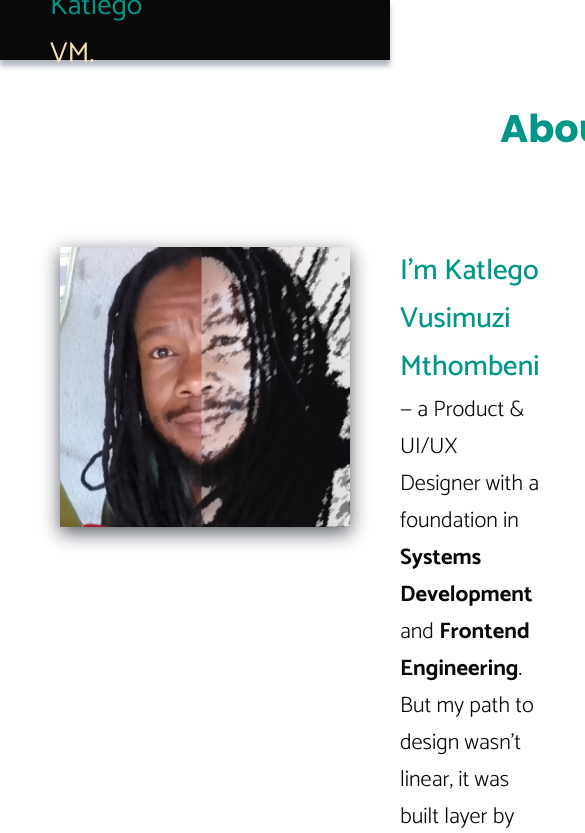
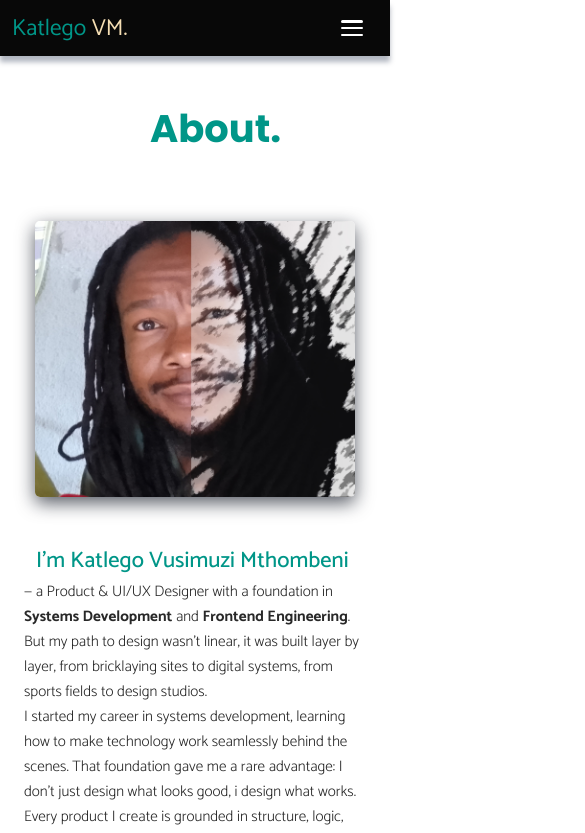
Before and after one commit to VusiKay/vusi-portfolio-new, a React (Vite) app: page /about in a window 390 px wide. Shown: the top 833 px of the page, 585 px wide, since content can reach past the window. Built offline with nearby package versions, Linux system fonts and the light colour scheme.

Commit message:
feat: add full mobile and tablet responsiveness with hamburger menu

```diff
--- a/index.html
+++ b/index.html
@@ -2,14 +2,14 @@
 <html lang="en">
   <head>
     <meta charset="UTF-8" />
-    <link rel="icon" type="image/svg+xml" href="/vite.svg" />
+
     <meta name="viewport" content="width=device-width, initial-scale=1.0" />
 
     <link rel="preconnect" href="https://fonts.googleapis.com">
 <link rel="preconnect" href="https://fonts.gstatic.com" crossorigin>
 <link href="https://fonts.googleapis.com/css2?family=Catamaran:wght@300;400;500;600;700&family=Montserrat:wght@300;400;500;600;700&family=Poppins:wght@300;400;500;600;700&display=swap" rel="stylesheet">
 
-    <title>My Portfolio</title>
+    <title>Vusi's Portfolio</title>
   </head>
   <body>
     <div id="root"></div>
--- a/src/Components/Layout/Header.jsx
+++ b/src/Components/Layout/Header.jsx
@@ -1,37 +1,55 @@
 import { Link } from "react-router-dom";
+import { useState } from "react";
 
-function Header(){
+function Header() {
+  const [menuOpen, setMenuOpen] = useState(false);
 
-    const style = {
+  const toggleMenu = () => setMenuOpen(!menuOpen);
+  const closeMenu = () => setMenuOpen(false);
 
-       color: 'wheat'
-    };
+  const style = { color: "wheat" };
 
-    return(
-
-
+  return (
     <>
-
       <div className="header-container">
-           <Link className="logo-link" to="/home"><p className="logo">Katlego <span style={style}>VM.</span></p></Link>
-
+        <Link className="logo-link" to="/home">
+          <p className="logo">
+            Katlego <span style={style}>VM.</span>
+          </p>
+        </Link>
 
         <div className="links-container">
-                      <Link className="menu-links" to="/home">Home</Link>
-             <Link className="menu-links" to="/about">About</Link>
-             <Link className="menu-links" to="/projects">Projects</Link>
-             <Link className="menu-links" to="/contact">Contact</Link>
+          <Link className="menu-links" to="/home">
+            Home
+          </Link>
+          <Link className="menu-links" to="/about">
+            About
+          </Link>
+          <Link className="menu-links" to="/projects">
+            Projects
+          </Link>
+          <Link className="menu-links" to="/contact">
+            Contact
+          </Link>
         </div>
 
+        {/* Hamburger icon for mobile/tablet */}
+        <div className={`hamburger ${menuOpen ? "active" : ""}`} onClick={toggleMenu}>
+          <span className="bar"></span>
+          <span className="bar"></span>
+          <span className="bar"></span>
+        </div>
+      </div>
 
-
-
-
-
+      {/* Overlay menu */}
+      <div className={`mobile-menu ${menuOpen ? "open" : ""}`}>
+        <Link onClick={closeMenu} to="/home">Home</Link>
+        <Link onClick={closeMenu} to="/about">About</Link>
+        <Link onClick={closeMenu} to="/projects">Projects</Link>
+        <Link onClick={closeMenu} to="/contact">Contact</Link>
       </div>
     </>
+  );
+}
 
-
-    )
-}
-export default Header
+export default Header;
--- a/src/Components/ProjectsGrid.jsx
+++ b/src/Components/ProjectsGrid.jsx
@@ -25,7 +25,7 @@ export default function ProjectsGrid() {
           A community-driven ride-hailing platform designed to connect passengers with reliable local drivers,
            promoting safety and trust within communities.
         </p>
-        <Link to="/projects/ridelocal" className="project-link">
+        <Link to="/projects/edgecon" className="project-link">
   <span>View project</span>
   <svg className="arrow-icon" xmlns="http://www.w3.org/2000/svg" width="20" height="20" viewBox="0 0 24 24">
     <path fill="currentColor" d="M12 4l1.41 1.41L8.83 10H20v2H8.83l4.58 4.59L12 18l-8-8z"/>
--- a/src/Contact.css
+++ b/src/Contact.css
@@ -128,7 +128,8 @@
     border-radius: 10px;
     border: 1px solid #f0f5fb;
     font-family: var(--font-body);
-
+    line-height: 1.7rem;
+    font-size: 1rem;
   }
 
   .contact-tags {
@@ -278,6 +279,18 @@
     .contact-info {
       order: 1;
     }
+    .contact-img{
+      width: 100%;
+      height: 33vh;
+
+     }
+
+
+    .contact-title {
+      margin-top: -15px;
+    }
+
+
   }
 
   @media (max-width: 480px) {
@@ -296,4 +309,5 @@
     .contact-cards {
       grid-template-columns: 1fr;
     }
+
   }
--- a/src/ProjectsGrid.css
+++ b/src/ProjectsGrid.css
@@ -12,7 +12,11 @@
   --font-alt: 'Montserrat', sans-serif;
   --primary-color: #009688;
 }
-
+/* Prevent horizontal scroll */
+html, body {
+  overflow-x: hidden;
+  max-width: 100%;
+}
 /* === Grid Layout === */
 .project-grid {
   display: grid;
@@ -115,16 +119,20 @@ font-family: var(--font-body);
 
 /* === Responsive tweaks === */
 @media (max-width: 768px) {
-  .projects-grid {
-    padding: 40px 20px;
-    gap: 28px;
+  .project-grid {
+    grid-template-columns: 1fr;
+    padding: 28px 14px;                 /* comfortable side spacing on phones */
+    gap: 20px;
   }
+  .project-img { height: 260px; padding: 6px; }
+  .project-content { padding: 16px; }
+}
 
-  .project-img {
-    height: 280px;
-  }
-
-  .project-title {
-    font-size: 1.25rem;
-  }
+/* Extra small phones */
+@media (max-width: 420px) {
+  .project-grid { padding: 20px 12px; gap: 16px; }
+  .project-img { height: 200px; padding: 6px; }
+  .project-content { padding: 12px; }
+  .project-title { font-size: 1.15rem; }
+  .project-link { padding: 7px 12px; font-size: 0.95rem; }
 }
--- a/src/index.css
+++ b/src/index.css
@@ -29,6 +29,7 @@ html, body, #root { height: 100%; margin: 0; padding: 0;  }
 .header-container {
   display: flex;
   align-items: center;
+  justify-content: space-between;
   height: 60px;
   background-color: rgba(7, 7, 7, 0.993);
   box-shadow: 0 6px 5px rgba(25, 40, 68, 0.336);
@@ -130,11 +131,13 @@ font-size: 1.4rem;
   font-size: 2rem;
   margin-left: 500px;
   margin-top: 50px;
+
 }
 
 
 .journey-txt {
   background-color: #f4f7f62c;
+  line-height: 2rem;
   font-weight: 100;
   margin-right: 50px;
   font-family: var(--font-body);
@@ -142,10 +145,12 @@ font-size: 1.4rem;
   margin-left: 50px;
   padding: 80px;
   box-shadow: 0 6px 18px rgba(25, 40, 68, 0.336);
+  color: rgba(8, 8, 8, 0.87);
 }
 
 .beyond-the-screen {
   background-color: #b8e6d62c;
+  line-height: 2rem;
   font-weight: 100;
   margin-right: 50px;
   font-family: var(--font-body);
@@ -153,6 +158,7 @@ font-size: 1.4rem;
   margin-left: 50px;
   padding: 80px;
   box-shadow: 0 6px 18px rgba(25, 40, 68, 0.336);
+  color: rgba(8, 8, 8, 0.87);
 }
 
 .introduction-txt{
@@ -168,13 +174,21 @@ font-size: 1.4rem;
   font-weight: 500;
   color: #009688;
 font-size: 1.8rem;
+
 }
+.explanation-txt{
+  line-height:2rem;
+  color: rgba(8, 8, 8, 0.87);
+}
+
+
 
 .home-card-img{
   padding-left: 50px;
   padding-bottom: 50px;
   height: 500px;
   width: 700px;
+
 }
 
 .my-image{
@@ -182,9 +196,9 @@ font-size: 1.8rem;
   margin-left: 50px ;
 
   height: 280px;
-  width: 290px;
+  width: 310px;
   margin-top: 50px;
-
+  border-radius: 5px;
 }
 
 .selected-work-txt h2{
@@ -284,3 +298,200 @@ font-size: 1.8rem;
 
 
 }
+
+
+/* -----------------------------
+  Mobile + Tablet responsive overrides
+  Place AFTER your main CSS
+  Tablet: <= 1024px
+  Mobile: <= 640px
+------------------------------*/
+
+
+
+
+
+/* safety: ensure header space for content */
+main, .projects-page, .page-content { padding-top: 60px; }
+
+/* ---------------- Tablet + Mobile (<=1024px) ---------------- */
+@media (max-width: 1024px) {
+
+  /* Header / nav adjustments */
+  .logo { margin-left: 24px; font-size: 1.6rem; }
+  .links-container { display: none !important; margin-left: auto; }
+  .menu-links { font-size: 1.15rem; margin-left: 18px; }
+
+  /* Hide desktop-only elements */
+  .desktop-only { display: none !important; }
+
+  /* Hide very wide desktop offsets */
+  .header-txt, .my-journey, .selected-work-txt h2, .selected-work-txt p {
+    margin-left: 150px;
+  }
+
+  /* Desktop large left offsets -> responsive padding */
+  .logo, .journey-txt, .beyond-the-screen, .introduction-txt,
+  .home-card-img, .selected-work-txt p {
+    margin-left: 24px;
+    margin-right: 24px;
+
+  }
+
+  /* Hero adjustments */
+  .hero { width: 100vw; height: 85vh; min-height: 520px; }
+  .hero-img { height: 100%; width: 100%; object-fit: cover; margin-top: 0; }
+
+  /* Main content stacks and uses smaller margins */
+  .main-content, .about-container {
+    flex-wrap: wrap;
+    gap: 20px;
+    margin: 80px 20px 24px 20px;
+    font-size: 1.25rem;
+  }
+
+  /* Cards / large blocks */
+  .journey-txt, .beyond-the-screen { padding: 36px; margin: 24px; }
+
+  .home-card-img { width: 100%; height: auto; padding-left: 0; padding-bottom: 24px; }
+
+  /* Images scale down */
+  .thumbnail { width: 100%; height: auto; max-height: 360px; object-fit: cover; }
+
+  /* Skills grid padding & gap */
+  .skills-grid { padding: 0 20px; gap: 20px; }
+
+  /* Footer smaller */
+  .footer { font-size: 1.25rem; height: 56px; }
+
+  /* Mobile hamburger menu */
+  .mobile-menu-btn, .hamburger {
+    display: inline-flex;
+    align-items: center;
+    justify-content: center;
+  }
+
+  .hamburger {
+    display: flex;
+    flex-direction: column;
+    justify-content: space-between;
+    width: 25px;
+    height: 18px;
+    cursor: pointer;
+    margin-right: 25px;
+    z-index: 1001;
+  }
+
+  .hamburger .bar {
+    height: 3px;
+    width: 100%;
+    background-color: white;
+    border-radius: 2px;
+    transition: all 0.3s ease;
+    transform-origin: center;
+  }
+
+  /* Hamburger X transform */
+  .hamburger.active .bar:nth-child(1) { transform: rotate(45deg) translate(6px, 6px); }
+  .hamburger.active .bar:nth-child(2) { opacity: 0; transform: scale(0); }
+  .hamburger.active .bar:nth-child(3) { transform: rotate(-45deg) translate(6px, -6px); }
+
+  /* Mobile menu overlay */
+  .mobile-menu {
+    position: fixed;
+    top: 0; left: 0;
+    width: 100%;
+    height: 0;
+    overflow: hidden;
+    background-color: rgb(7, 7, 7);
+    display: flex;
+    flex-direction: column;
+    align-items: center;
+    justify-content: center;
+    transition: height 0.4s ease;
+    z-index: 999;
+  }
+
+  .mobile-menu.open { height: 100vh; }
+
+  .mobile-menu a {
+    font-size: 1.6rem;
+    margin: 20px 0;
+    text-decoration: none;
+    color: var(--primary-color);
+    font-family: var(--font-body);
+    transition: color 0.2s;
+  }
+
+  .mobile-menu a:hover { color: wheat; }
+
+  /* Main content adjustments for tablet */
+  .main-content { flex-direction: column; margin: 100px 20px 40px 20px; font-size: 1.3rem; }
+  .intro-txt { padding-left: 20px; }
+  .home-card-img { width: 100%; margin-top: -15px; }
+  .hero { height: 80vh; }
+  .hero-img { height: 100%; margin-top: 0; }
+}
+
+/* ---------------- Mobile (<=640px) ---------------- */
+@media (max-width: 640px) {
+
+  /* Header */
+  .header-container {
+    height: 56px;
+    padding: 0 12px;
+
+  }
+
+  .logo { margin-left: 0; font-size: 1.45rem; }
+
+  .mobile-menu-btn {
+    display: inline-flex;
+    align-items: center;
+    justify-content: center;
+    width: 44px;
+    height: 44px;
+    background: transparent;
+    border: none;
+    color: #fff;
+    font-size: 1.35rem;
+    cursor: pointer;
+  }
+
+  body.overlay-open { overflow: hidden; position: fixed; width: 100%; }
+
+  /* Hero */
+  .hero { height: 60vh; min-height: 360px; }
+  .hero-img { height: 110%; margin-top: 0; }
+
+  /* Main content -> single column */
+  .main-content, .about-container {
+    margin: 64px 12px 24px 12px;
+    flex-direction: column;
+    gap: 16px;
+    font-size: 1.05rem;
+  }
+
+  .intro-txt, .introduction-txt { padding: 12px; margin: 0; font-size: 0.98rem; }
+  .name-txt { font-size: 1.4rem; padding-left: 12px; }
+  .explanation-txt { line-height: 1.4rem; font-size: 0.95rem; padding: 0 12px; }
+  .journey-txt, .beyond-the-screen { padding: 28px; margin: 12px; line-height: 1.4rem; font-size: 0.95rem; }
+  .beyond { margin-left: -50px; }
+  .philosophy { margin-left: -78px; }
+
+  .selected-work-txt h2 { margin: 28px 50px 8px 150px; font-size: 1.6rem; }
+  .selected-work-txt p { margin: 8px 20px 20px 30px; font-size: 1rem; }
+
+  .skills-grid { padding: 0 12px; gap: 16px; }
+  .skill-card { padding: 18px; border-radius: 14px; }
+
+  .my-image { width: 88%; max-width: 320px; height: auto; margin: auto; display: block; margin-bottom: 50px; }
+  .home-card-img { width: 100%; height: auto; padding-left: 0; padding-bottom: 20px; }
+
+  .footer { font-size: 1.1rem; height: 56px; padding: 0 12px; }
+
+  /* Mobile-specific hamburger adjustments */
+  .hamburger { width: 22px; height: 16px; margin-right: 15px; }
+  .hamburger .bar { height: 2.5px; }
+  .mobile-menu a { font-size: 1.4rem; margin: 15px 0; }
+}
--- a/src/routes/About.jsx
+++ b/src/routes/About.jsx
@@ -17,7 +17,7 @@ function About(){
 
                <p className='introduction-txt'>
 
-               <span className='name-txt'> I’m Katlego Vusimuzi Mthombeni</span> —
+               <span className='name-txt'> I’m Katlego Vusimuzi Mthombeni</span><span className='explanation-txt'> —
                a Product & UI/UX Designer with a foundation in <strong>Systems Development</strong> and <strong>Frontend Engineering</strong>.
                But my path to design wasn’t linear, it was built layer by layer,
                 from bricklaying sites to digital systems, from sports fields to design studios.
@@ -28,6 +28,7 @@ function About(){
                 learning how to make technology work seamlessly behind the scenes.
                 That foundation gave me a rare advantage: I don’t just design what looks good, i design what works.
                 Every product I create is grounded in structure, logic, and technical feasibility.
+                </span>
                </p>
 
 
@@ -42,14 +43,14 @@ function About(){
                 Oddly enough, that experience mirrors my approach to design today, you can’t rush good craftsmanship,
                  whether you’re laying bricks or building interfaces.
 
-My passion for sports and fitness has always shaped my mindset — discipline,
+My passion for sports and fitness has always shaped my mindset, discipline,
  teamwork, and consistency are the principles that guide how I design and collaborate.
   My background in sports administration taught me how to lead with clarity and manage
    projects with a balance of structure and empathy.
 
 Now, as a MICT & CATHSSETA Accredited Assessor,
 I mentor and evaluate upcoming designers and developers,
-helping them grow not only in skill but in mindset —
+helping them grow not only in skill but in mindset
 because good design thinking
  begins with self-discipline and curiosity.
 
@@ -60,12 +61,12 @@ because good design thinking
             <p>What i do.</p>
 
         </div>
-        <p className='journey-txt'><strong>Product & UX Design:</strong> I turn user problems into elegant, validated solutions —
+        <p className='journey-txt'><strong>Product & UX Design:</strong> I turn user problems into elegant, validated solutions,
         from research and wireframes to prototypes and usability testing.<br/>
 
 <strong>UI Design:</strong> Crafting interfaces that are not only clean and accessible but also emotionally engaging.<br/>
 
-<strong>Technical Foundation:</strong> Fluent in HTML, CSS, JavaScript, and familiar with frameworks like React — allowing me to bridge the gap between design and implementation.<br/>
+<strong>Technical Foundation:</strong> Fluent in HTML, CSS, JavaScript, and familiar with frameworks like React, allowing me to bridge the gap between design and implementation.<br/>
 
 <strong>Systems Development Thinking: </strong> Applying logical frameworks from my programming background to design scalable, maintainable digital experiences.<br/>
 
@@ -75,20 +76,22 @@ because good design thinking
 
 </p>
 <div className="my-journey">
-            <p>Beyond the Screen.</p>
+            <p className='beyond'>Beyond the Screen.</p>
 
         </div>
-        <p className='beyond-the-screen'>When I’m not designing, I’m probably training, running, or exploring new places. I believe travel expands creativity — every city, culture, and experience teaches you something new about people and how they interact with the world.
+        <p className='beyond-the-screen'>When I’m not designing, I’m probably training,
+         running, or exploring new places. I believe travel expands creativity, every city, culture, and experience teaches you something new about people and how they interact with the world.
 
-Fitness keeps my mind sharp and focused; travel keeps it open and inspired. Together, they remind me that <strong>design is about movement and perspective</strong> — always evolving, always adapting.</p>
+Fitness keeps my mind sharp and focused; travel keeps it open and inspired.
+ Together, they remind me that <strong>design is about movement and perspective</strong>, always evolving, always adapting.</p>
 
 
 
 <div className="my-journey">
-            <p>My Design Philosophy.</p>
+            <p className='philosophy'>My Design Philosophy.</p>
 
         </div>
-        <p className='beyond-the-screen'>I believe great design happens where <strong>creativity meets systems thinking</strong> — where empathy and structure coexist.<br/>
+        <p className='beyond-the-screen'>I believe great design happens where <strong>creativity meets systems thinking</strong>, where empathy and structure coexist.<br/>
 <strong>My approach is simple:</strong>
 <br/>
 <ul>
--- a/src/routes/Contact.jsx
+++ b/src/routes/Contact.jsx
@@ -74,9 +74,10 @@ function Contact() {
         <section className="contact-info">
           <h1 className="contact-title">Get in touch.</h1>
           <p className="contact-sub">
-            I’m Katlego Mthombeni — Product & UI/UX Designer with a systems development and frontend engineering background. I also bring leadership from sports administration and work as an accredited MICT & CATHSSETA Assessor.
+            I’m Katlego Mthombeni — Product & UI/UX Designer with a systems development and frontend engineering background.
+            I also bring leadership from sports administration and work as an accredited MICT & CATHSSETA Assessor.
             <br />
-            Based in South Africa — available for remote and local opportunities.
+            Based in South Africa, available for remote and local opportunities.
           </p>
 
           <div className="contact-cards">
@@ -114,10 +115,12 @@ function Contact() {
           </div>
 
           <div className="contact-bio">
-            <p><strong>Quick snapshot:</strong> Systems-minded designer — HTML/CSS/JavaScript (React), product thinking, UI/UX, mentorship, and sports administration experience. Former bricklayer turned designer — I bring discipline, structure, and a hands-on mentality to every project.</p>
+            <p><strong>Quick snapshot:</strong> Systems-minded designer,  HTML/CSS/JavaScript (React),
+             product thinking, UI/UX, mentorship, and sports administration experience.
+              Former bricklayer turned designer — I bring discipline, structure, and a hands-on mentality to every project.</p>
             <ul className="contact-tags" aria-hidden="true">
               <li>Product Design</li>
-              <li>UI/UX</li>
+              <li>UI/UX Designer</li>
               <li>Systems Development</li>
               <li>Frontend (React)</li>
               <li>MICT & CATHSSETA Assessor</li>
@@ -174,14 +177,15 @@ function Contact() {
               </button>
 
               <div className="form-status" role="status" aria-live="polite">
-                {status === "success" && <span className="success">Message action opened — please complete in your mail client.</span>}
-                {status === "error" && <span className="error">Something went wrong — try again later.</span>}
+                {status === "success" && <span className="success">Message action opened, please complete in your mail client.</span>}
+                {status === "error" && <span className="error">Something went wrong, try again later.</span>}
               </div>
             </div>
           </form>
 
           <p className="privacy-note">
-            By contacting me you agree to share your name and message. I’ll only use your information to reply — no spam. For professional inquiries only.
+            By contacting me you agree to share your name and message.
+             I’ll only use your information to reply, no spam. For professional inquiries only.
           </p>
         </section>
       </div>
--- a/src/routes/Home.jsx
+++ b/src/routes/Home.jsx
@@ -24,17 +24,21 @@ function Home(){
     <>
     <Header />
     <section className="hero">
-      <img src={heroImg} alt="Hero visual" className="hero-img" />
-      {/* <div className="hero-content">
-        <h1>UI UX Designer</h1>
-      </div> */}
-    </section>
+  <picture>
+    {/* Mobile / Tablet */}
+    <source media="(max-width: 1024px)" srcSet="/src/assets/ForMobile.png" />
+    {/* Default Desktop */}
+    <img src={heroImg} alt="Hero visual" className="hero-img" />
+  </picture>
+</section>
+
 
     <div className="main-content">
 
            <p className='intro-txt'>
            <span className='name-txt'>Hi, I’m Katlego Mthombeni</span> —
-           a Product & UI/UX Designer with a foundation in <strong>Systems Development</strong> and <strong>Frontend Engineering</strong>.
+          <span className='explanation-txt'> a Product & UI/UX Designer with a foundation in <strong>Systems Development</strong> and
+            <strong>Frontend Engineering</strong>.
            I turn ideas into seamless,
            human-centered digital experiences by blending creative design with technical precision.<br/>
            My background in systems thinking allows me to craft products that
@@ -42,10 +46,11 @@ function Home(){
 
            <br/>
 
-           I design with intent — every layout, flow, and interaction is purposeful,
+           I design with intent, every layout, flow, and interaction is purposeful,
            creating interfaces that feel effortless and intuitive for users.<br/> Beyond design,
            I bring experience in sports administration and serve as an accredited MICT & CATHSSETA Assessor,
            which enriches my approach to leadership, collaboration, and mentorship across teams and disciplines.
+           </span>
            </p>
            <span>
             <img src={cardsImg} alt="card-visual" className='home-card-img' />
```
Also changed, not shown: src/assets/ForMobile.png (added). Lines whose indentation alone changed are shown as unchanged.
